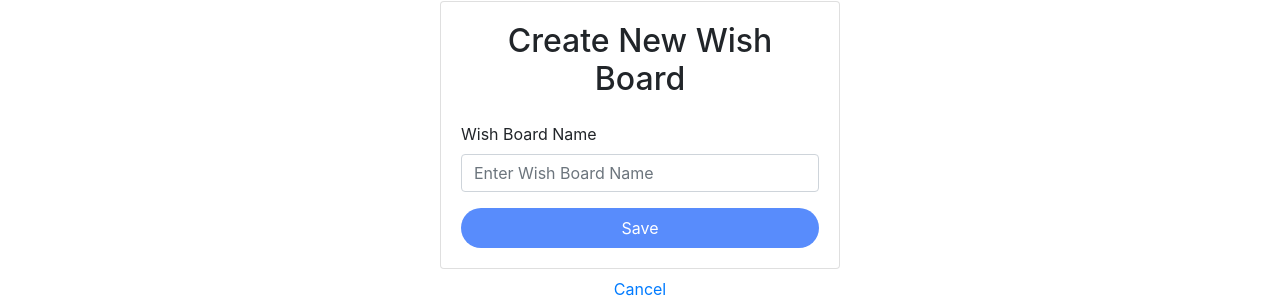
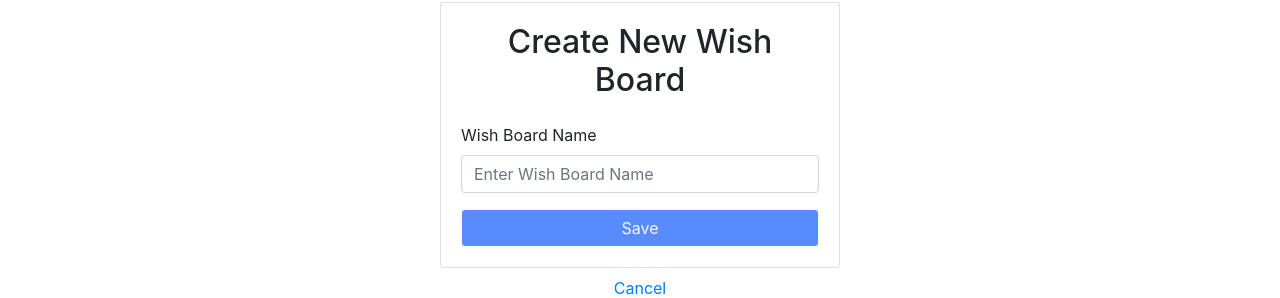
Before and after one commit to Paula63/shopping-wishlist, a React (Create React App) app: page /new-board in a window 1280 px wide. Shown: the part 249-547 px from the top of the page. Built offline with nearby package versions, Linux system fonts and the light colour scheme; no server answers; sample sign-in values are in the browser's storage.

Commit message:
creating fuctionality for adding a new wishboard

```diff
--- a/src/components/wish-boards/NewBoardForm.jsx
+++ b/src/components/wish-boards/NewBoardForm.jsx
@@ -1,25 +1,60 @@
 import React, { useState } from 'react';
-import { Container, Card, Form } from 'react-bootstrap';
-import { Button } from '../ButtonElement';
+import app from './../../firebase';
+import { v4 as uuidv4 } from "uuid";
+import { Container, Card, Form, Button } from 'react-bootstrap';
 import { Link } from 'react-router-dom';
-import cuid from 'cuid';
 import AppBar from '../app-bar/AppBar';
 
-export default function NewBoardForm({ setBoard, createBoard }) {
+// const db = app.database();
 
-    const initialValues = {
+export default function NewBoardForm() {
+
+    // eslint-disable-next-line no-lone-blocks
+    {/*const initialValues = {
         title: '',
     };
 
     const [values, setValues] = useState(initialValues);
 
-    function handleFormSubmit() {
-        createBoard({...values, id: cuid()});
+    const handleFormSubmit = e => {
+        e.preventDefault();
+        props.addOrEdit(values);
     }
 
-    function handleInputChange(e) {
+    const handleInputChange = e => {
         const {name, value} = e.target;
         setValues({ ...values, [name]: value });
+    } */}
+
+    // const [title, setTitle] = useState('');
+    // const { id } = useParams();
+
+    // eslint-disable-next-line no-lone-blocks
+    {/* const handleInputChange = (e) => {
+        setTitle(e.target.value)
+    } */}
+
+    // eslint-disable-next-line no-lone-blocks
+    {/* const createBoard = () => {
+        const boardRef = database.database().ref("wishboard");
+        const board = {
+            title,
+            complete: false,
+        };
+        boardRef.push(board);
+    } */}
+
+    //add new board
+    const ref = app.firestore().collection("wishboards");
+    const [title, setTitle] = useState("");
+
+    function addWishboard(newWishboard) {
+        ref
+            .doc(newWishboard.id)
+            .set(newWishboard)
+            .catch((err) => {
+                console.log(err);
+            });
     }
 
     return (
@@ -32,26 +67,18 @@ export default function NewBoardForm({ setBoard, createBoard }) {
                             <h2 className="text-center mb-4">
                                 Create New Wish Board
                             </h2>
-                            <Form onSubmit={handleFormSubmit}>
+                            <Form>
                                 <Form.Group>
                                     <Form.Label>Wish Board Name</Form.Label>
                                     <Form.Control
                                         type="text"
                                         placeholder="Enter Wish Board Name"
                                         name="title"
-                                        value={values.title}
-                                        onChange={(e) => handleInputChange(e)}
-                                        required
+                                        onChange={(e) => setTitle(e.target.value)}
+                                        // required
                                     />
                                 </Form.Group>
-                                <Button
-                                    to="/boards"
-                                    primary="true"
-                                    dark="true"
-                                    exact='true'
-                                    offset={-80}
-                                    style={{ height: '40px' }}
-                                >
+                                <Button onClick={() => addWishboard({ title, id: uuidv4() })} className="w-100" style={{ background: '#588cfc' }} variant="outline-light" type="submit">
                                     Save
                                 </Button>
                             </Form>
--- a/src/components/wish-boards/WishboardHome.jsx
+++ b/src/components/wish-boards/WishboardHome.jsx
@@ -1,53 +1,31 @@
-import React, { useState } from 'react';
+import React from 'react';
 import { Col, Container, Row } from 'react-bootstrap';
 import AppBar from '../app-bar/AppBar';
 import { Button } from '../ButtonElement';
-import WishboardList from './WishboardList';
+import Wishboards from './Wishboards';
 
 export default function WishboardHome() {
-
-    const [boardsCreated, setBoardsCreated] = useState(false);
-    const [board, setBoard] = useState();
-    const [selectBoard, setSelectBoard] = useState(null);
-
-    function handleCreateBoard(boards) {
-        setBoard([...board, boards])
-    }
-
-    function handleSelectBoard(boards) {
-        setSelectBoard(boards);
-    }
-
 
     return (
         <>
             <AppBar />
-            <h2 setBoardsCreated={setBoardsCreated} className="d-flex align-items justify-content-center mt-5" style={{ fontFamily: 'Open Sans, sans-serif' }}>
+            <h2 className="d-flex align-items justify-content-center mt-5" style={{ fontFamily: 'Open Sans, sans-serif' }}>
                 Your Wish Boards
             </h2>
-            {boardsCreated &&
-                <h2 className="d-flex align-items justify-content-center mt-5" style={{ fontFamily: 'Open Sans, sans-serif' }}>
-                        Start Creating Boards
-                </h2>
-            }
             <Button
                 to="/new-board"
                 primary="true"
-                setBoard={setBoard}
                 dark="true"
                 exact='true'
                 offset={-80}
-                // eslint-disable-next-line react/jsx-no-duplicate-props
-                setBoard={setBoard}
-                createBoard={handleCreateBoard}
                 style={{ width: 'auto', float: 'right', marginTop: '-55px', marginRight: '175px' }}
             >
                 Create New Wish Board
             </Button>
-            <Container setBoardsCreated={setBoardsCreated}>
+            <Container>
                 <Row className="justify-content-md-center">
                     <Col md='auto'>
-                        <WishboardList board={board} selectBoard={handleSelectBoard} />
+                        <Wishboards />
                     </Col>
                 </Row>
             </Container>
```
